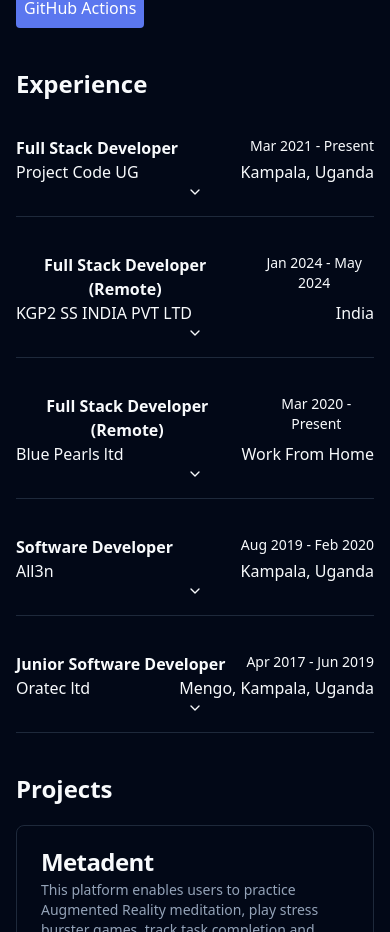
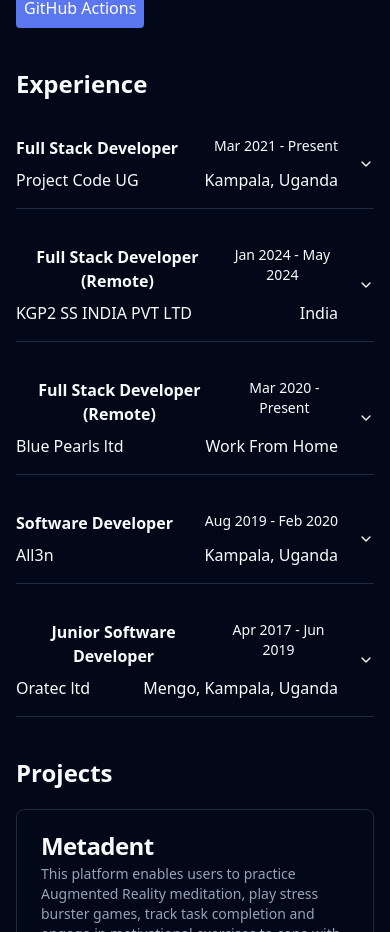
Before and after one commit to MuhammedKasujja/portfolio, a React (Vite) app: page / in a window 390 px wide. Shown: the part 1580-2512 px from the top of the page. Built offline with nearby package versions, Linux system fonts and the light colour scheme.

Commit message:
refactor: ExperienceCard component

```diff
--- a/src/components/experiense/components/ExperienceCard.tsx
+++ b/src/components/experiense/components/ExperienceCard.tsx
@@ -14,16 +14,18 @@
   return (
     <Accordion type="single" collapsible className="">
       <AccordionItem value={experience.company}>
-        <AccordionTrigger className="flex flex-col">
-          <div className="flex flex-row items-start justify-between w-full gap-5">
+        <AccordionTrigger>
+          <div className="flex flex-col w-full gap-2 pr-5">
+            <div className="flex flex-row items-start justify-between w-full gap-2 md:gap-5">
               <div className="font-semibold">{experience.title}</div>
               <div className="text-sm">
                 {experience.duration.startDate} - {experience.duration.endDate}
               </div>
             </div>
-          <div className="flex flex-row items-baseline justify-between w-full gap-5">
+            <div className="flex flex-row items-baseline justify-between w-full gap-2 md:gap-5">
               <div>{experience.company}</div>
               <div>{experience.location}</div>
+            </div>
           </div>
         </AccordionTrigger>
         <AccordionContent>{experience.description}</AccordionContent>
--- a/src/components/theme-toggle.tsx
+++ b/src/components/theme-toggle.tsx
@@ -16,14 +16,8 @@
 
   return (
     <Button variant="outline" size="icon" onClick={handleToggleTheme}>
-      <Sun
-        className="h-[1.2rem] w-[1.2rem] rotate-0 scale-100 transition-all dark:-rotate-90 dark:scale-0"
-        onClick={() => setTheme("light")}
-      />
-      <Moon
-        className="absolute h-[1.2rem] w-[1.2rem] rotate-90 scale-0 transition-all dark:rotate-0 dark:scale-100"
-        onClick={() => setTheme("dark")}
-      />
+      <Sun className="h-[1.2rem] w-[1.2rem] rotate-0 scale-100 transition-all dark:-rotate-90 dark:scale-0" />
+      <Moon className="absolute h-[1.2rem] w-[1.2rem] rotate-90 scale-0 transition-all dark:rotate-0 dark:scale-100" />
       <span className="sr-only">Toggle theme</span>
     </Button>
   );
```
Lines whose indentation alone changed are shown as unchanged.
